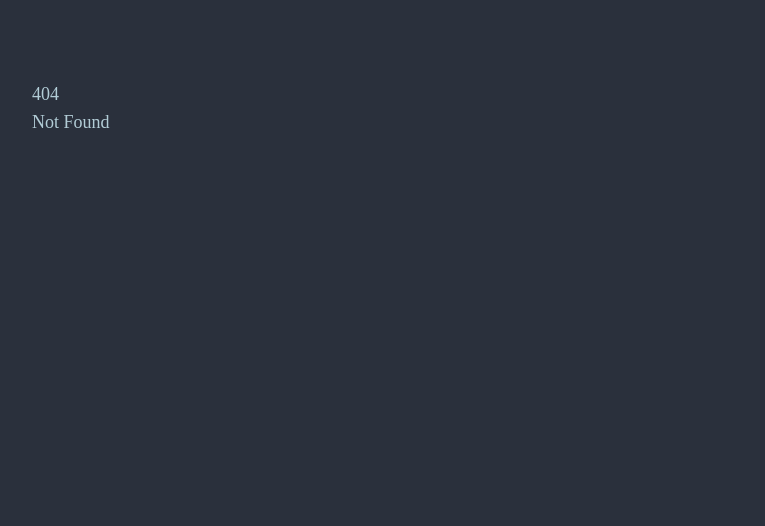
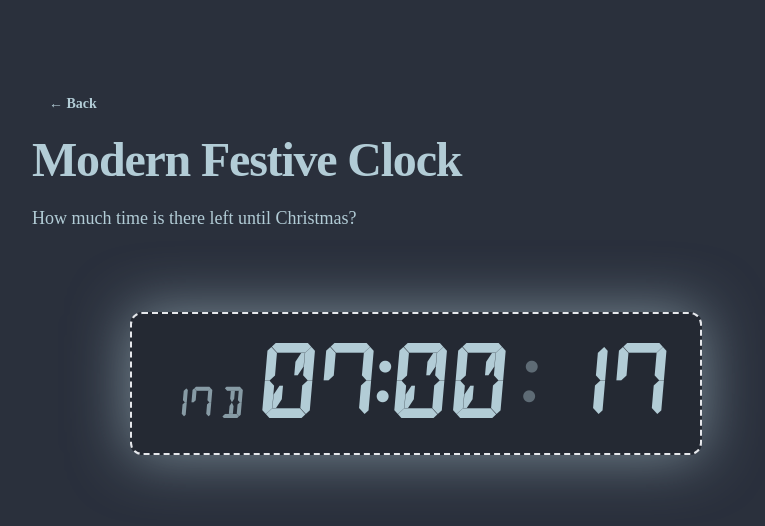
Before and after one commit to jesi-rgb/svelte-advent-code, a SvelteKit app: page /day9 in a window 1280 px wide. Before the commit this address had no page. Shown: the top 526 px of the page, without its empty margins (224-989 px from the left). Built offline with nearby package versions, Linux system fonts and the light colour scheme; a web font is replaced by a local one.

Commit message:
start of day 8

```diff
--- a/src/app.css
+++ b/src/app.css
@@ -9,10 +9,15 @@
 	src: local('Fern'),
 		url('https://jesi-rgb-fonts.s3.eu-west-3.amazonaws.com/FernVariable-Italic-VF.woff2');
 }
+
 @font-face {
 	font-family: 'Fern Ornaments';
 	src: local('Fern Ornaments'),
 		url('https://jesi-rgb-fonts.s3.eu-west-3.amazonaws.com/FernOrnaments-Regular.woff2');
+}
+@font-face {
+	font-family: 'Segments';
+	src: local('Segments'), url('/fonts/DSEG14ClassicMini-Italic.woff2');
 }
 
 /* Write your global styles here, in PostCSS syntax */
--- a/src/routes/+page.svelte
+++ b/src/routes/+page.svelte
@@ -31,6 +31,7 @@
 		<DayLink link="/day6" title="BPM Counter" />
 		<DayLink link="/day7" title="Morse Code Translator" />
 		<DayLink link="/day8" title="Santa's Mysterious Deck of Doubles" />
+		<DayLink link="/day9" title="Modern Festive Clock" />
 	</ol>
 	<div style="font-family: Fern Ornaments;" class="text-center text-2xl text-secondary mt-3">
 		IGP
--- /dev/null
+++ b/src/routes/day9/+page.svelte
@@ -0,0 +1,63 @@
+<script>
+	import { fade } from 'svelte/transition';
+	import BackButton from '$lib/Components/BackButton.svelte';
+	import Heading from '$lib/Components/Heading.svelte';
+	import { onMount } from 'svelte';
+
+	let christmas = new Date('12/25/2023');
+	let now = new Date();
+	let time = new Date(christmas - now);
+
+	$: days = time.getDate().toString().padStart(2, '0');
+	$: hours = time.getHours().toString().padStart(2, '0');
+	$: minutes = time.getMinutes().toString().padStart(2, '0');
+	$: seconds = time.getSeconds().toString().padStart(2, '0');
+	$: dots = seconds % 2 == 0;
+
+	onMount(() => {
+		const interval = setInterval(() => {
+			time = new Date(christmas - new Date());
+		}, 1000);
+
+		return () => {
+			clearInterval(interval);
+		};
+	});
+</script>
+
+<BackButton />
+<Heading>Modern Festive Clock</Heading>
+
+<p>How much time is there left until Christmas?</p>
+
+<main class="my-20">
+	<div
+		style="font-family: Segments;"
+		class="clock bg-base-200 w-fit mx-auto rounded-xl border-2 border-dashed p-4 md:p-8 text-center text-2xl md:text-7xl font-bold tabular-nums"
+	>
+		<span class="text-xl md:text-3xl opacity-70">
+			{days} d
+		</span>
+
+		{hours}:{minutes}
+
+		<span class="dots" class:on={!dots} class:off={dots}>:</span>
+
+		{seconds}
+	</div>
+</main>
+
+<style>
+	.clock {
+		filter: drop-shadow(0px 0px 30px #b2ccd699);
+	}
+	.dots {
+		transition: opacity 0.4s;
+	}
+	.on {
+		opacity: 1;
+	}
+	.off {
+		opacity: 0;
+	}
+</style>
```
Also changed, not shown: static/fonts/DSEG14ClassicMini-Italic.woff2 (added).
